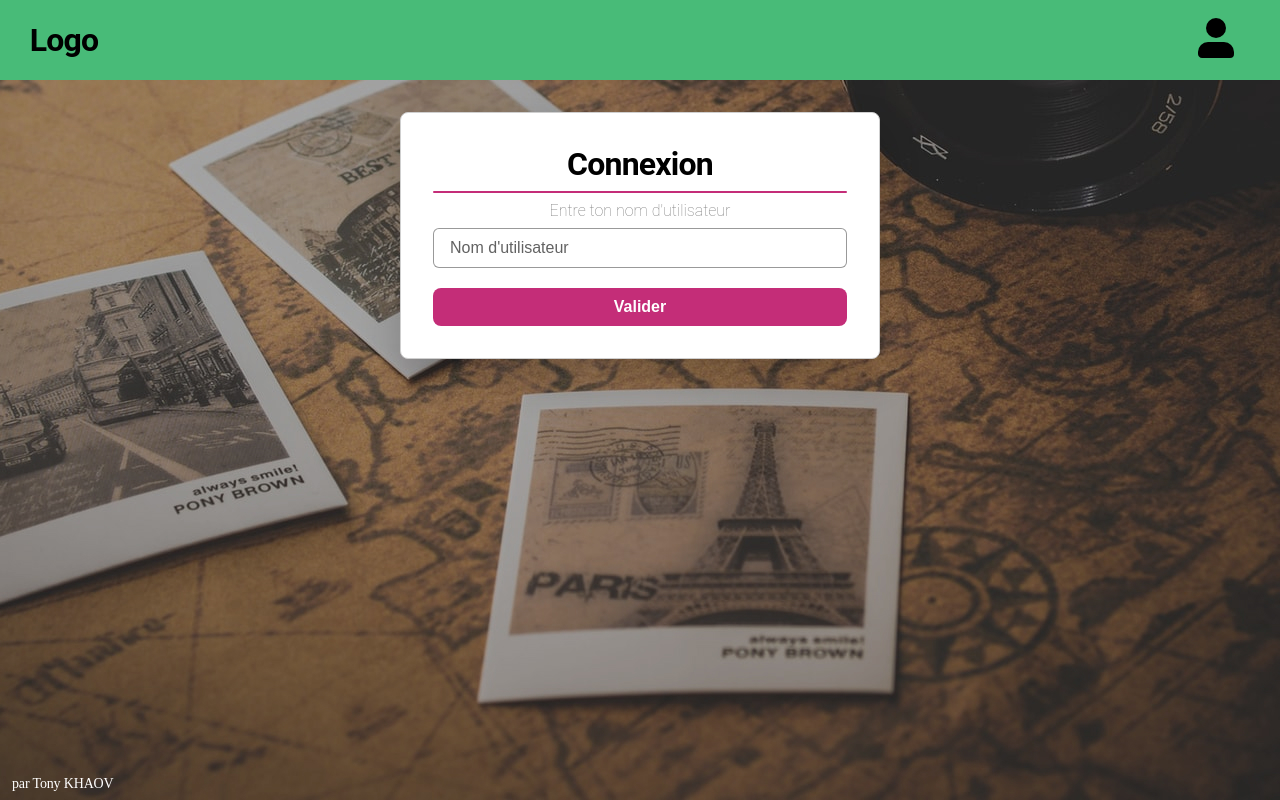
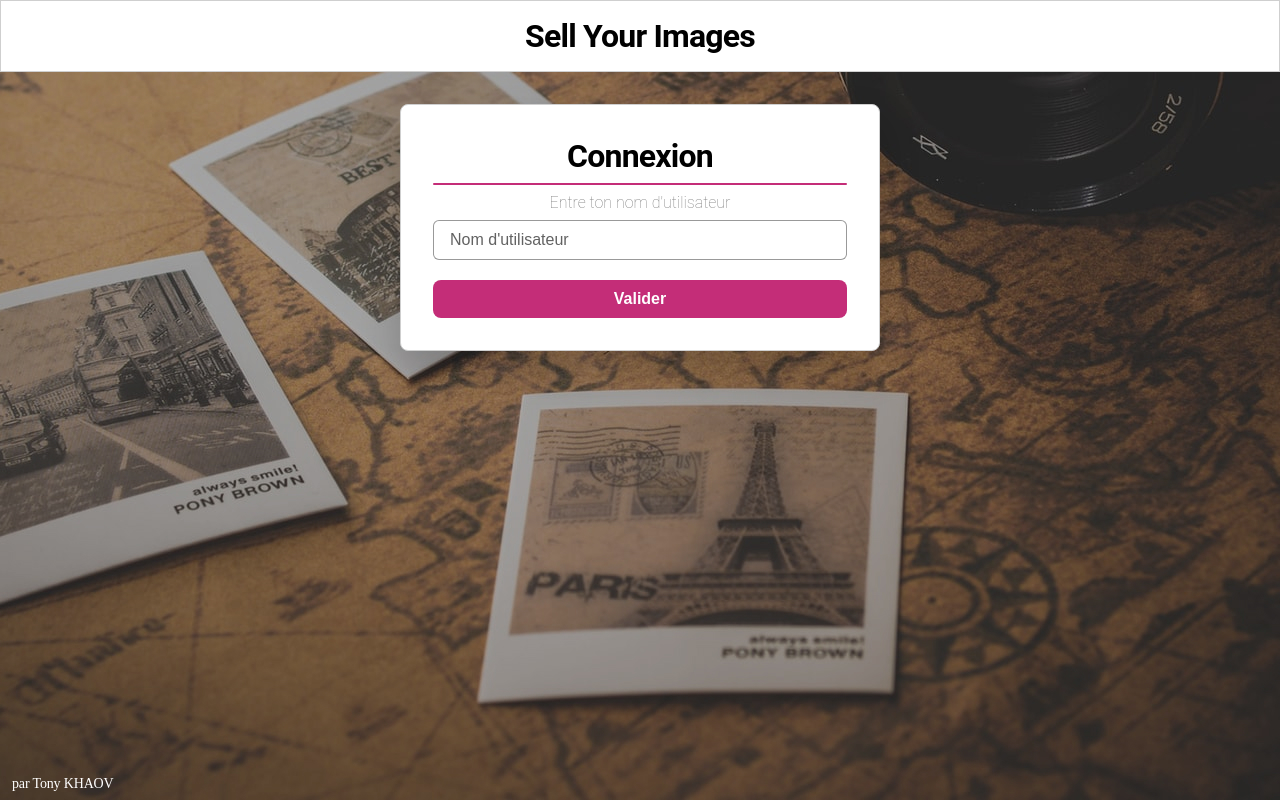
Before and after one commit to tonykhaov/SellYourImages, a React (Create React App) app: page / in a window 1280 px wide. Built offline with nearby package versions, Linux system fonts and the light colour scheme; the HTML template or start-up script is replaced by a standard one.

Commit message:
:lipstick: Update the UI

```diff
--- a/src/components/Header.js
+++ b/src/components/Header.js
@@ -1,75 +1,22 @@
 import React from "react";
 import styled from "styled-components";
-import { Link } from "react-router-dom";
+import { grey } from "../Utilities";
 
-function Header({ username }) {
+function Header() {
   return (
-    <HeaderGrid>
-      <Link to="/">
-        <h1>Logo</h1>
-      </Link>
-      <Nav>
-        {username && (
-          <NavMenu>
-            <NavLink>
-              <a href="#">Acheter</a>
-            </NavLink>
-            <NavLink>
-              <a href="#">Vendre</a>
-            </NavLink>
-            <NavLink>
-              <a href="#">Editer</a>
-            </NavLink>
-          </NavMenu>
-        )}
-      </Nav>
-
-      <User>
-        <svg
-          xmlns="http://www.w3.org/2000/svg"
-          viewBox="0 0 24 24"
-          class="icon-user"
-          width="48px"
-        >
-          <path class="primary" d="M12 12a5 5 0 1 1 0-10 5 5 0 0 1 0 10z" />
-          <path
-            class="secondary"
-            d="M21 20v-1a5 5 0 0 0-5-5H8a5 5 0 0 0-5 5v1c0 1.1.9 2 2 2h14a2 2 0 0 0 2-2z"
-          />
-        </svg>
-        {username && <p>{username}</p>}
-      </User>
-    </HeaderGrid>
+    <HeaderWrapper>
+      <h1>Sell Your Images</h1>
+    </HeaderWrapper>
   );
 }
 
-const HeaderGrid = styled.header`
-  background-color: #48bb78;
-  height: 10vh;
-  display: grid;
+const HeaderWrapper = styled.header`
+  height: 72px;
+  display: flex;
   align-items: center;
-  justify-items: center;
-  grid-template-columns: 1fr 8fr 1fr;
+  justify-content: center;
+  background-color: white;
+  border: 1px solid ${grey[300]};
 `;
 
-const Nav = styled.nav`
-  width: 100%;
-`;
-
-const NavMenu = styled.ul`
-  display: flex;
-  justify-content: flex-start;
-`;
-
-const NavLink = styled.li`
-  padding: 32px;
-  font-size: 24px;
-`;
-
-const User = styled.div`
-  text-overflow: clip;
-  text-align: center;
-  width: 100%;
-  overflow: hidden;
-`;
 export default Header;
```
